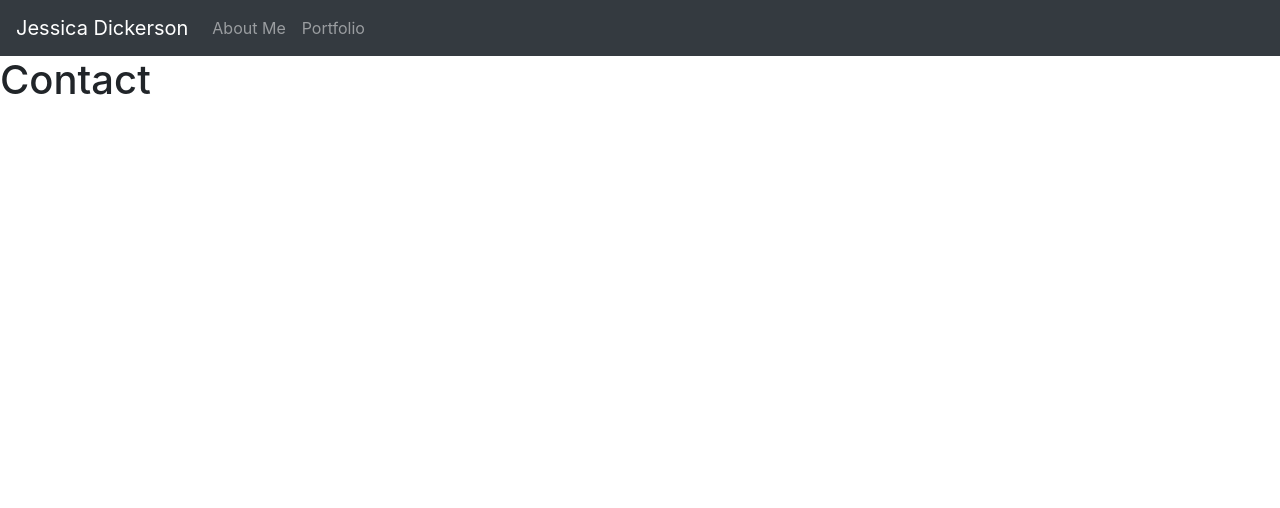
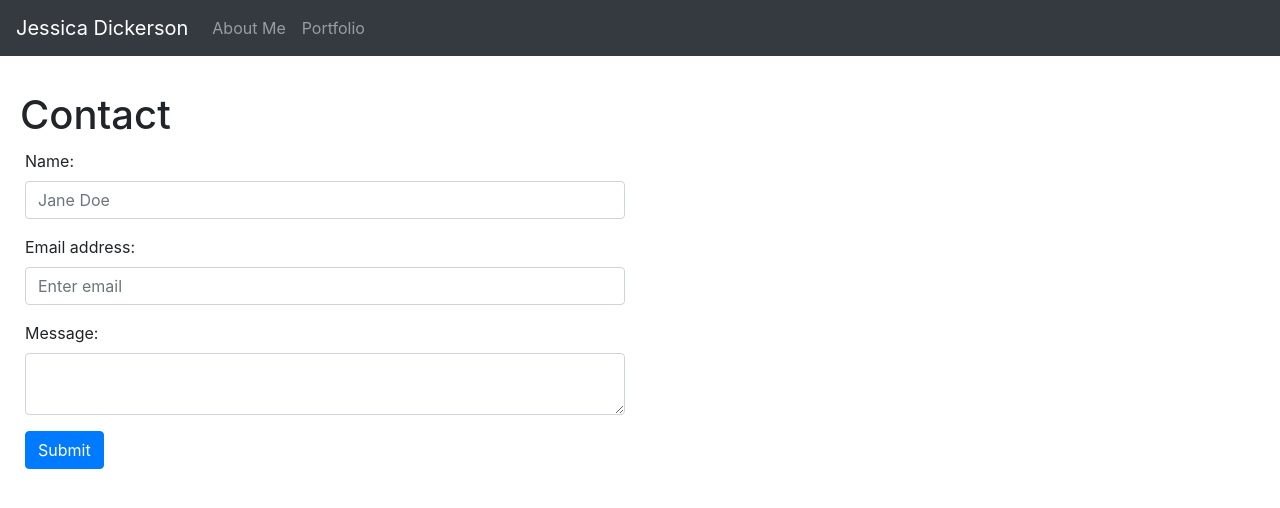
Before and after one commit to spiderjess/bootstrap-portfolio, a plain HTML site: page contact.html in a window 1280 px wide. Drawn offline with nearby package versions, Linux system fonts and the light colour scheme.

Commit message:
about page

```diff
--- a/contact.html
+++ b/contact.html
@@ -8,6 +8,7 @@
 <script src="https://ajax.googleapis.com/ajax/libs/jquery/3.5.1/jquery.min.js"></script>
 <script src="https://cdnjs.cloudflare.com/ajax/libs/popper.js/1.16.0/umd/popper.min.js"></script>
 <script src="https://maxcdn.bootstrapcdn.com/bootstrap/4.5.2/js/bootstrap.min.js"></script>
+<link rel="stylesheet" href="style.css">
     <title>Contact</title>
 </head>
 <body>
@@ -34,8 +35,31 @@
         </div>
       </nav>
 
-<h1>Contact</h1>
+      <div class="container-fluid  box">
+        <div class="row">
+<h1 id="title">Contact</h1>
+</div>
 
+<div class="row">
+<form class="col-lg-6">
+    <div class="form-group">
+        <label for="name">Name:</label>
+        <input type="name" class="form-control" placeholder="Jane Doe" id="name">
+      </div>
+    <div class="form-group">
+      <label for="email">Email address:</label>
+      <input type="email" class="form-control" placeholder="Enter email" id="email">
+    </div>
+    <div class="form-group">
+        <label for="message">Message:</label>
+        <textarea class="form-control"  id="message"></textarea>
+      </div>
+
+
+    <button type="submit" class="btn btn-primary">Submit</button>
+  </form>
+</div>
+</div>
 
 </body>
 </html>
--- /dev/null
+++ b/style.css
@@ -0,0 +1,9 @@
+.box {
+    margin: 10px !important;
+    padding: 15px !important;
+    width: auto;
+}
+#title {
+    margin: 5px;
+    padding: 5px;
+}
```
Also changed, not shown: index.html (+13 -3 lines).
